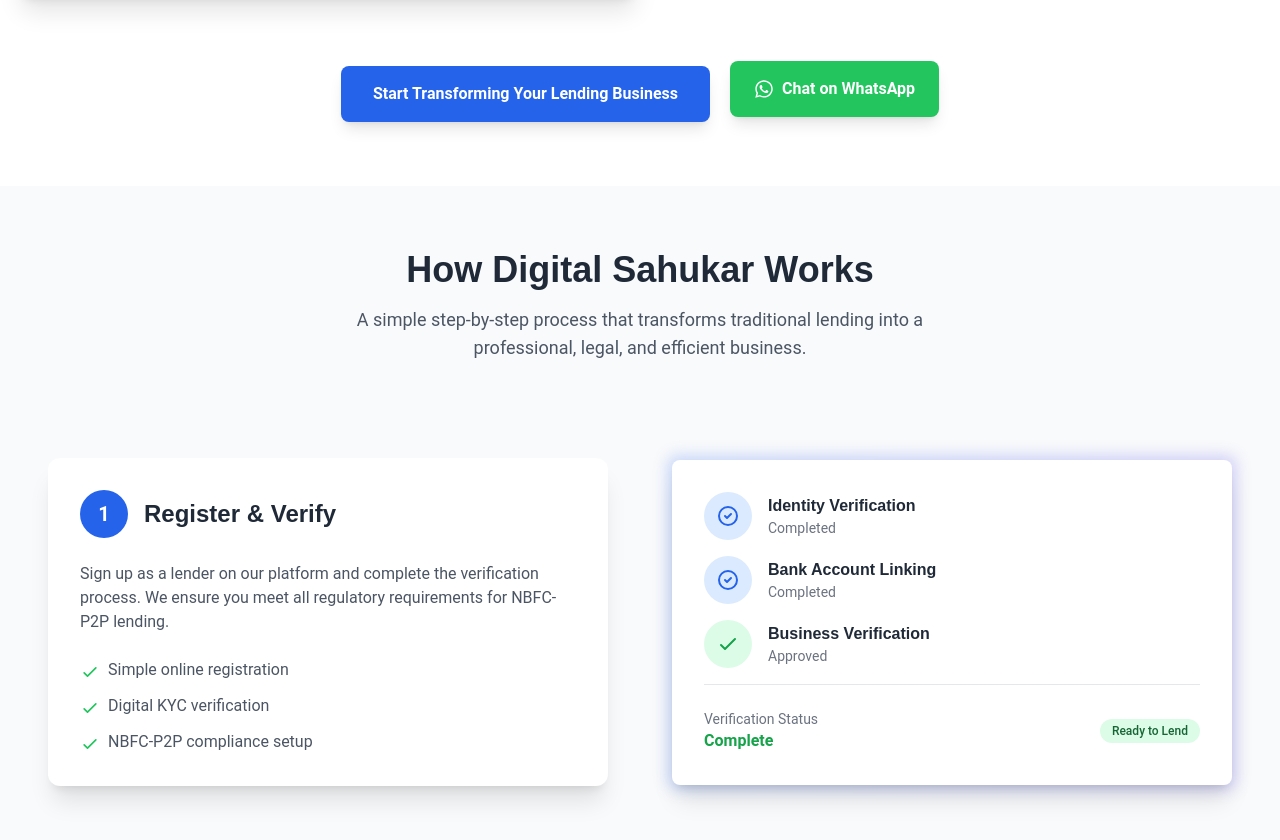
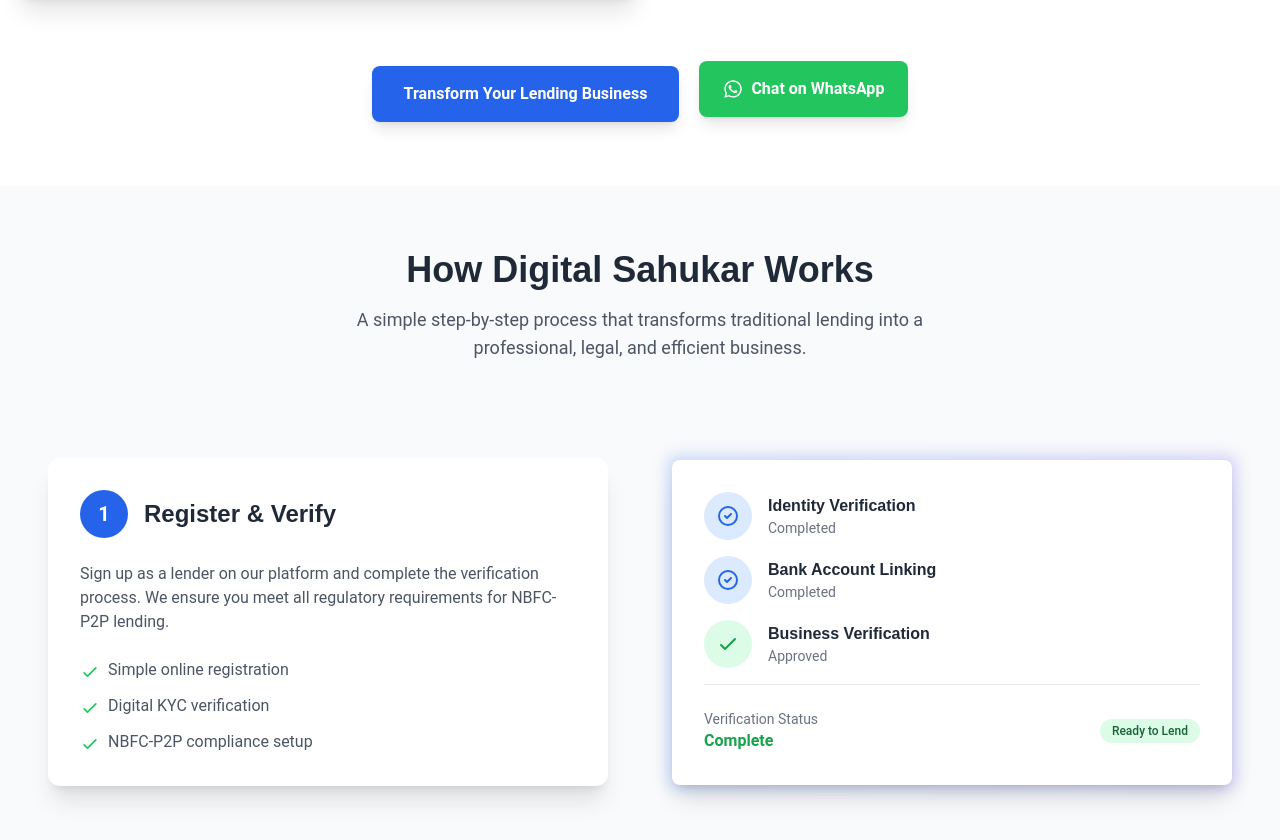
Before and after one commit to gb2-prod/Digital-sahukar, a plain HTML site: page index.html in a window 1280 px wide. Shown: the part 1319-2159 px from the top of the page. Drawn offline with nearby package versions, Linux system fonts and the light colour scheme.

Commit message:
Add files via upload
golmaal updates bro

```diff
--- a/index.html
+++ b/index.html
@@ -708,7 +708,7 @@
 
       <div class="mt-16 text-center">
         <a href="#contact" class="inline-block px-8 py-4 bg-blue-600 hover:bg-blue-700 text-white font-semibold rounded-lg shadow-lg hover:shadow-xl transition-all duration-300 transform hover:-translate-y-1">
-          Start Transforming Your Lending Business
+          Transform Your Lending Business
         </a>
         <a href="https://wa.link/mtqbmr" class="inline-flex items-center ml-4 px-6 py-4 bg-green-500 hover:bg-green-600 text-white font-semibold rounded-lg shadow-lg hover:shadow-xl transition-all duration-300 transform hover:-translate-y-1">
           <svg class="w-5 h-5 mr-2" fill="currentColor" xmlns="http://www.w3.org/2000/svg" viewBox="0 0 448 512">
@@ -733,6 +733,7 @@
       </div>
 
       <div class="flex flex-col md:flex-row items-center justify-center mb-16">
+        <!-- pt 1A heading-->
         <div class="w-full md:w-1/2 p-4 md:p-8">
           <div class="bg-white dark:bg-neutral-800 rounded-xl shadow-xl p-8 h-full">
             <div class="flex items-center mb-6">
@@ -762,6 +763,7 @@
             </ul>
           </div>
         </div>
+        <!-- how it works pt 1B-->
         <div class="w-full md:w-1/2 p-4 md:p-8 mt-8 md:mt-0">
           <div class="relative">
             <div class="absolute -inset-1 bg-gradient-to-r from-blue-600 to-indigo-600 rounded-lg blur opacity-25"></div>
```
